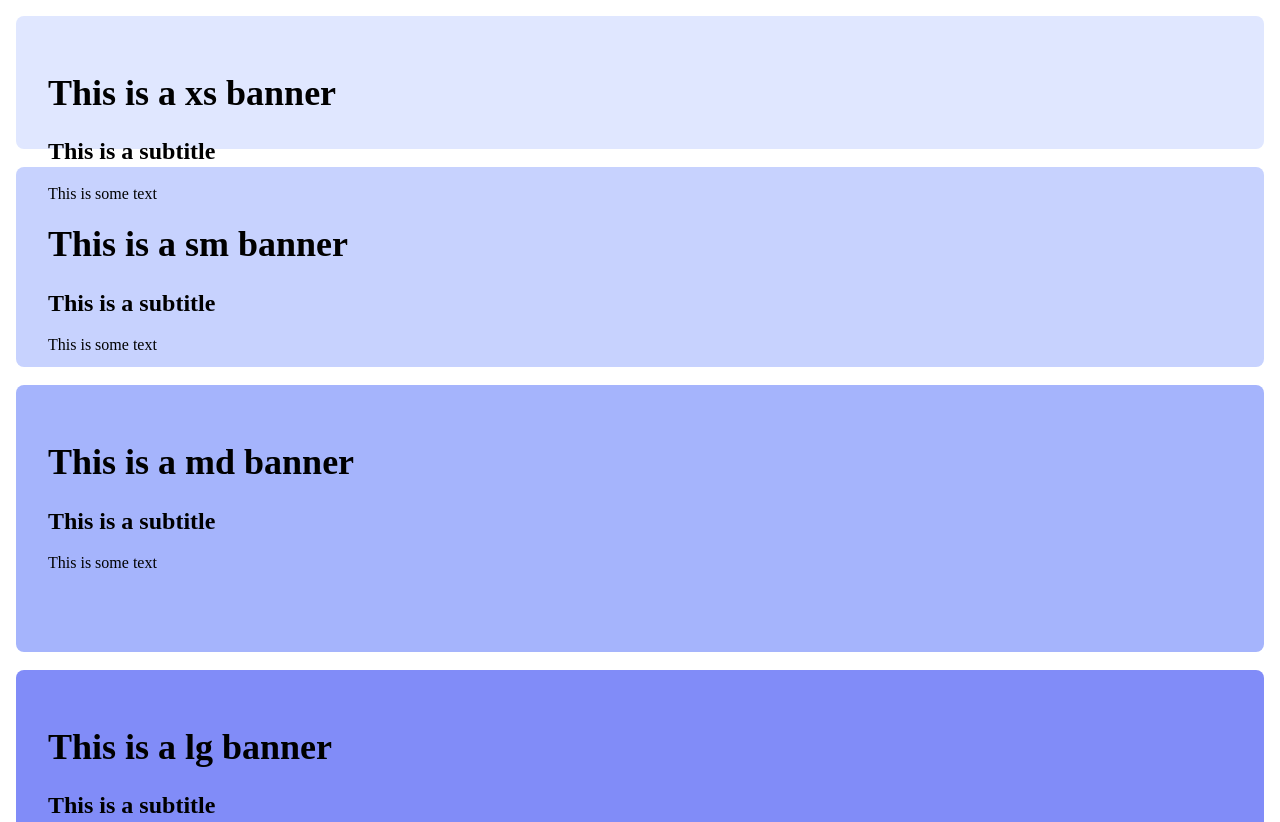
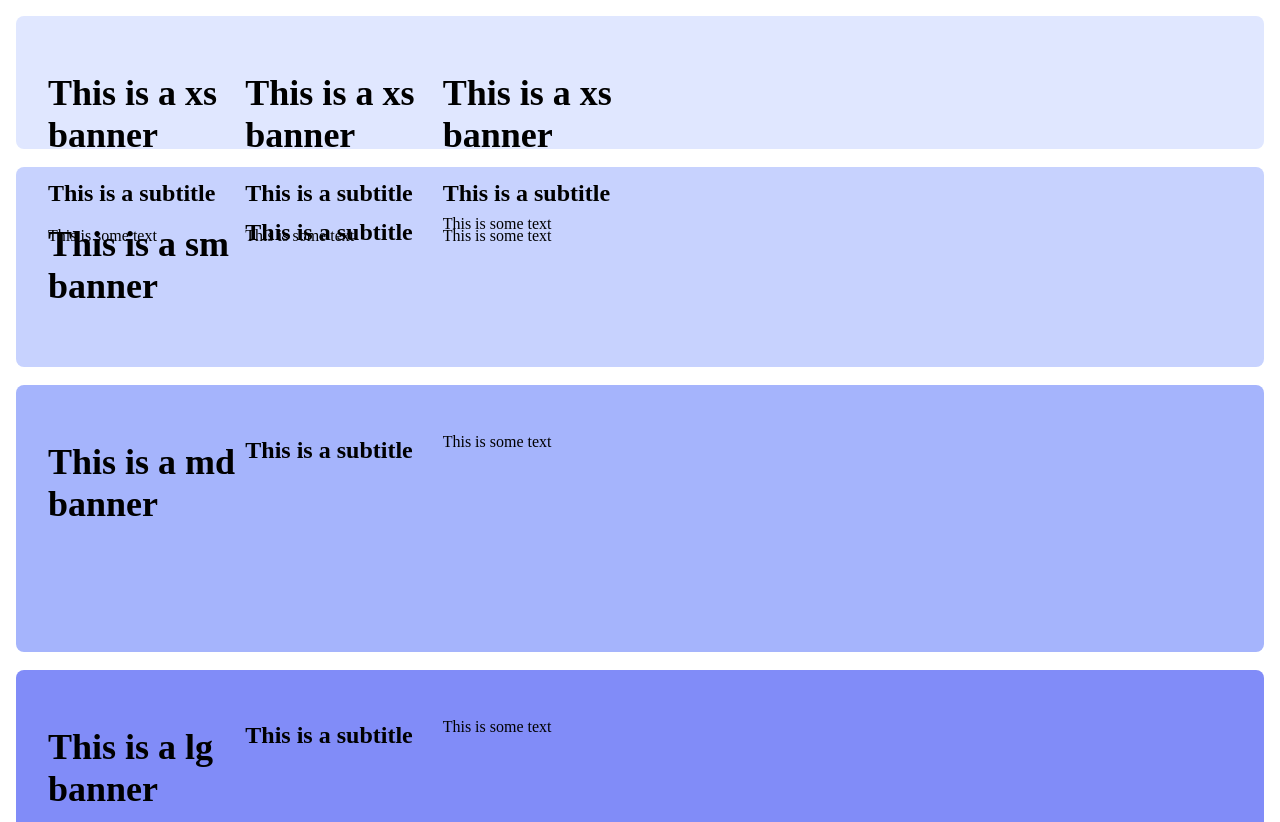
Before and after one commit to somesocks/sass-atoms, a website: page src/examples/banner/banner.example.html in a window 1280 px wide. Shown: the top 822 px of the page. Drawn offline with nearby package versions, Linux system fonts and the light colour scheme; files that its build step writes are made by us from their sources.

Commit message:
- testing grid with banner

```diff
--- a/src/examples/banner/banner.example.html
+++ b/src/examples/banner/banner.example.html
@@ -9,9 +9,21 @@
 
 <div class="page p-2">
   <div class="banner xs bg-primary-100 p-1 round-2">
-    <h1 class="title">This is a xs banner</h1>
-    <h2 class="subtitle">This is a subtitle</h2>
-    <p class="text">This is some text</p>
+    <div class="col-span-1 col-span-2--md">
+      <h1 class="title">This is a xs banner</h1>
+      <h2 class="subtitle">This is a subtitle</h2>
+      <p class="text">This is some text</p>
+    </div>
+    <div class="col-span-1 col-span-2--md">
+      <h1 class="title">This is a xs banner</h1>
+      <h2 class="subtitle">This is a subtitle</h2>
+      <p class="text">This is some text</p>
+    </div>
+    <div class="col-span-1 col-span-2--md">
+      <h1 class="title">This is a xs banner</h1>
+      <h2 class="subtitle">This is a subtitle</h2>
+      <p class="text">This is some text</p>
+    </div>
   </div>
   <br />
   <div class="banner sm bg-primary-200 p-1 round-2">
--- a/src/examples/banner/banner.scss
+++ b/src/examples/banner/banner.scss
@@ -4,7 +4,10 @@
 .banner {
   @extend
     %w-p12,
-    %d-block,
+    %d-grid,
+    %grid-cols-1,
+    %grid-cols-2--sm,
+    %grid-cols-6--md,
     %box-border,
     %p-2,
     %p-3--md,
@@ -86,3 +89,5 @@
 @include materialize($text-color-atoms, '.banner');
 @include materialize($border-radius-atoms, '.banner');
 @include materialize($padding-atoms, '.banner');
+
+@include materialize($grid-columns-atoms, '.banner ');
```
